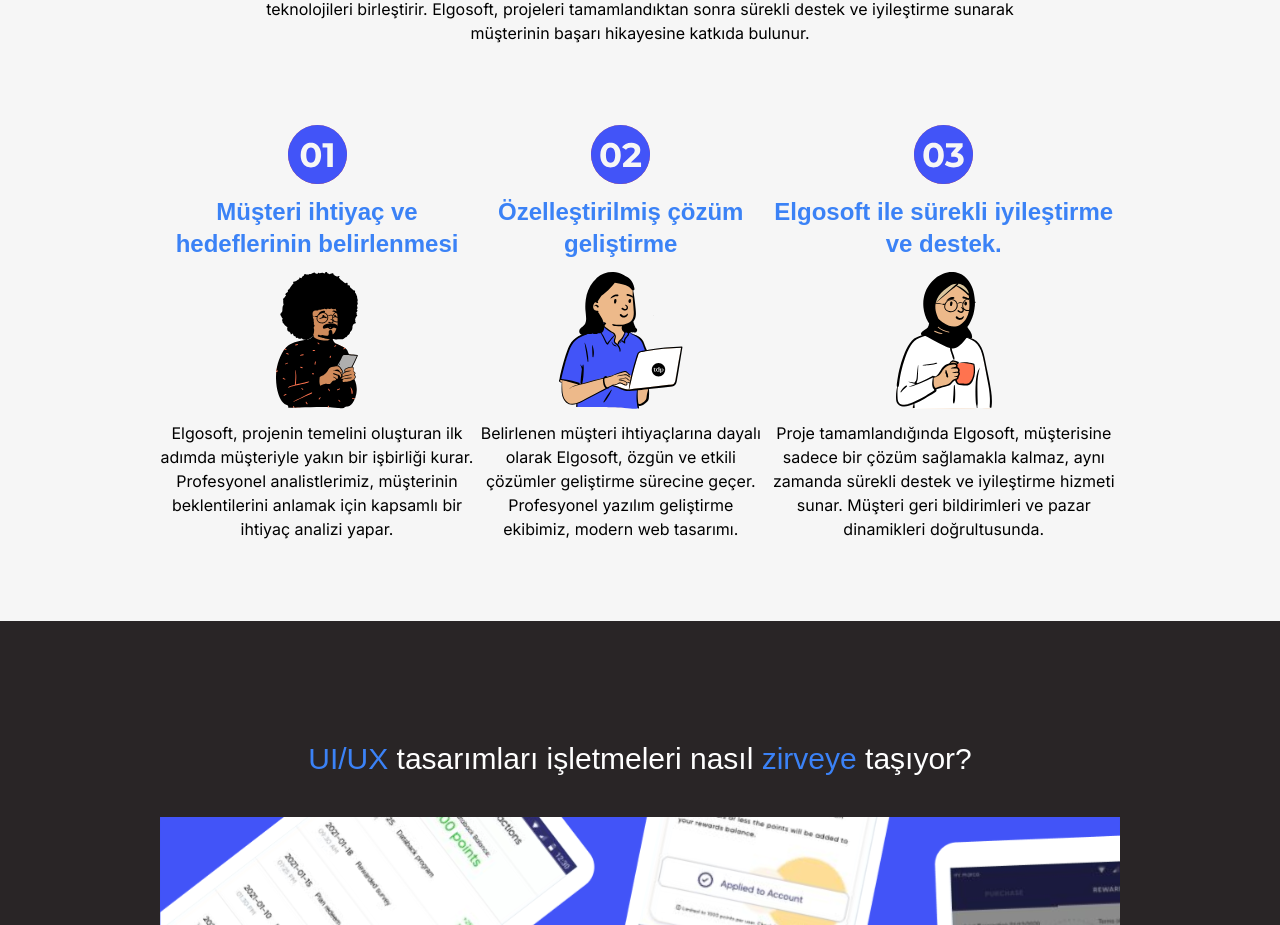
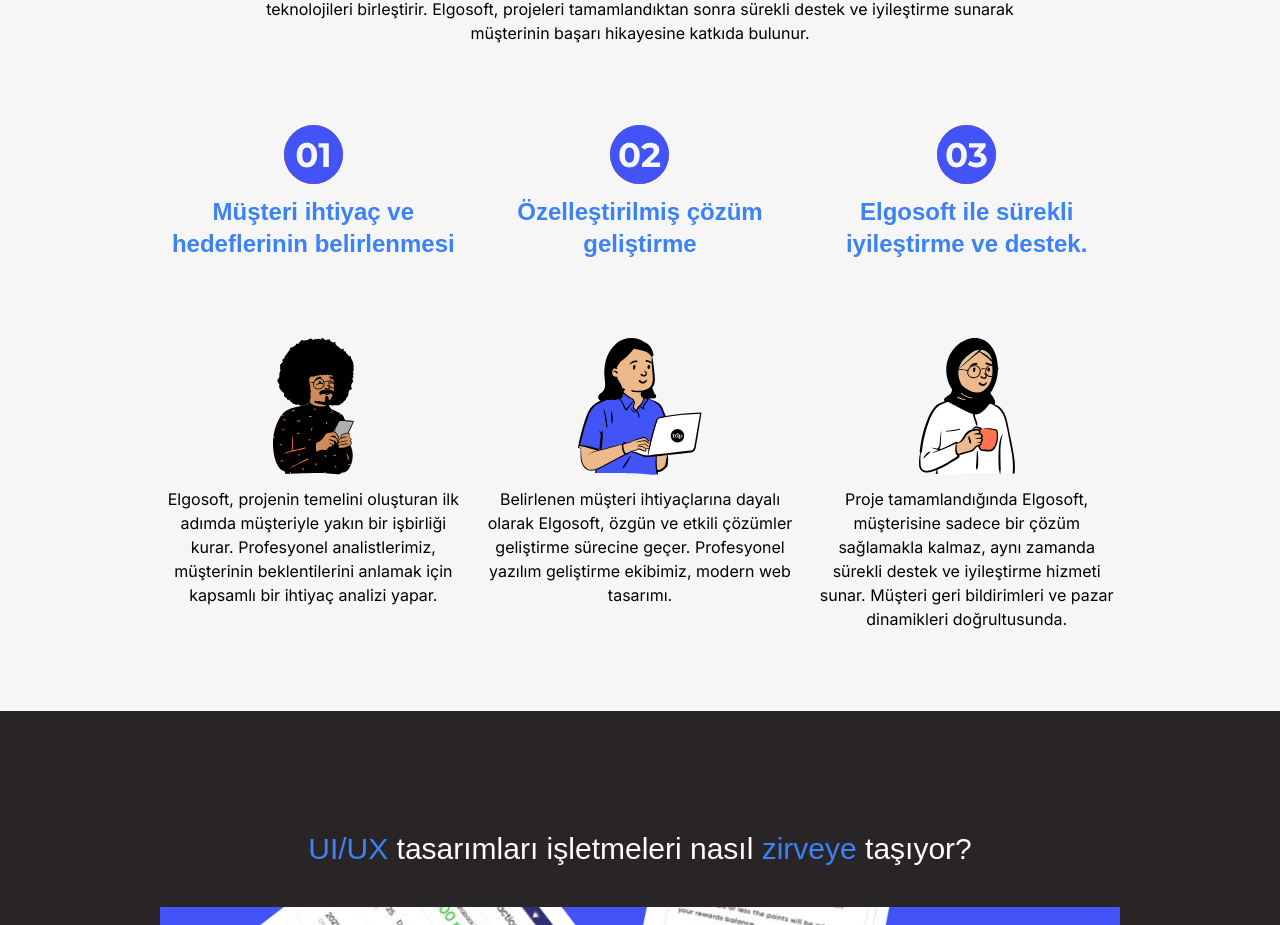
Before and after one commit to tw4/elgosoft, a Next.js app: page / in a window 1280 px wide. Shown: the part 2137-3062 px from the top of the page. Built offline with nearby package versions, Linux system fonts and the light colour scheme.

Commit message:
update home page step card container flex to grid

```diff
--- a/app/components/HomePageStepCard.tsx
+++ b/app/components/HomePageStepCard.tsx
@@ -16,7 +16,9 @@
   return (
     <div className="text-center space-y-3">
       <img className="m-auto" src={stepIconUrl} alt="icon" />
-      <h5 className="text-2xl font-bold text-blue-500">{stepTitle}</h5>
+      <h5 className="text-2xl font-bold text-blue-500  h-[130px]">
+        {stepTitle}
+      </h5>
       <img className="m-auto h-[137px]" src={stepImageUrl} alt="icon" />
       <p>{stepDescription}</p>
     </div>
--- a/app/page.tsx
+++ b/app/page.tsx
@@ -119,7 +119,7 @@
             katkıda bulunur.
           </p>
         </div>
-        <div className="flex flex-row justify-between items-center mt-20 pb-20 sm:flex-col sm:space-y-5">
+        <div className="grid grid-cols-3 gap-5 mt-20 pb-20 lg:grid-cols-2 sm:grid-cols-1">
           <HomePageStepCard
             stepIconUrl="/assets/01-icon.svg"
             stepTitle="Müşteri ihtiyaç ve hedeflerinin belirlenmesi"
```
